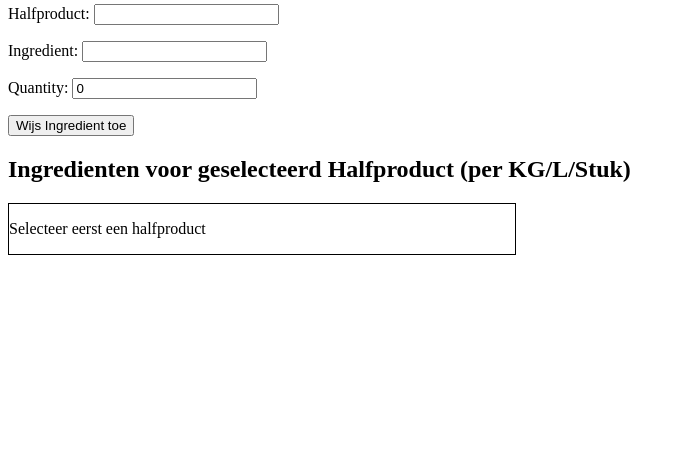
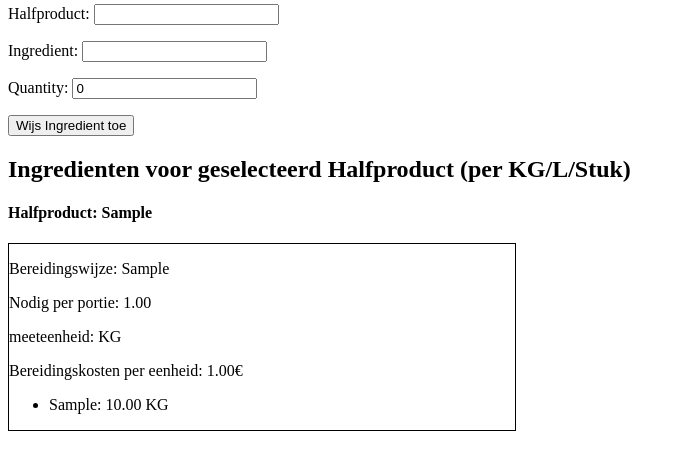
Before and after one commit to milovanpinxteren/HEFS_2.0, a Django app: template templates/recipes/halfproducten.html in a window 1280 px wide. Shown: the part 231-701 px from the top of the page, without its empty margins (0-685 px from the left). Run offline with Django 4.2, Linux system fonts and the light colour scheme; tables that the repository leaves empty hold one stand-in row (values such as "Sample post"); the template is opened without the code that fills it: values that come from a table or form of the project are taken from there, most other values are stand-ins (such as "Sample title", 1, 10 or a date in 2020); some libraries are stand-ins or nearby versions.

Commit message:
feat: show current halfproduct on page reload

```diff
--- a/hefs/views/recipe_views/recipe_views.py
+++ b/hefs/views/recipe_views/recipe_views.py
@@ -1,3 +1,4 @@
+
 from django.db import IntegrityError
 from django.http import JsonResponse
 from django.shortcuts import render, redirect
@@ -25,13 +26,14 @@ def show_halfproducten(request):
             print('A Constraint Error Occured.')
             context = {'form': form, 'msg': 'A Constraint Error Occured.'}
             return render(request, 'recipes/halfproducten.html', context)
-        if form.is_valid():
-            form.save()
-            return redirect('show_halfproducten')  # Redirect to the same page after submission
+        form = HalfproductenIngredientenForm(initial={'halfproduct': halfproduct_name})
+        context = {'form': form, 'default_halfproduct': halfproduct_name}
+        return render(request, 'recipes/halfproducten.html', context)
     else:
         form = HalfproductenIngredientenForm()
+        context = {'form': form}
 
-    return render(request, 'recipes/halfproducten.html', {'form': form})
+    return render(request, 'recipes/halfproducten.html', context)
 
 
 def ingredient_autocomplete(request):
@@ -42,7 +44,6 @@ def ingredient_autocomplete(request):
             names.append(ingredient.naam)
         return JsonResponse(names, safe=False)
     return JsonResponse([], safe=False)
-
 
 def halfproduct_autocomplete(request):
     if 'term' in request.GET:
@@ -55,7 +56,10 @@ def halfproduct_autocomplete(request):
 
 
 def get_ingredients_for_halfproduct(request):
-    halfproduct_name = request.GET.get('halfproduct_name')
+    if request.GET.get('halfproduct_name'):
+        halfproduct_name = request.GET.get('halfproduct_name')
+    elif request.POST['halfproduct']:
+        halfproduct_name = request.POST['halfproduct']
     try:
         halfproduct = Halfproducten.objects.get(naam=halfproduct_name)
         ingredients = HalfproductenIngredienten.objects.filter(halfproduct=halfproduct)
--- a/templates/recipes/halfproducten.html
+++ b/templates/recipes/halfproducten.html
@@ -9,6 +9,7 @@
     <script src="https://code.jquery.com/jquery-3.6.0.min.js"></script>
     <link rel="stylesheet" href="https://code.jquery.com/ui/1.12.1/themes/base/jquery-ui.css">
     <script src="https://code.jquery.com/ui/1.12.1/jquery-ui.min.js"></script>
+
 </head>
 <body>
 {% include "helpers/navbar.html" %}
@@ -28,10 +29,75 @@ Het aanmaken van halfproducten en ingredienten moet in de Admin pagina.
     <button type="submit">Wijs Ingredient toe</button>
 </form>
 <h2>Ingredienten voor geselecteerd Halfproduct (per KG/L/Stuk)</h2>
+<h4>Halfproduct: {{ default_halfproduct }}</h4>
 <div id="ingredients-list">
     <p>Selecteer eerst een halfproduct</p>
 </div>
 
+<div id="default-product" style="display: none;">{{ default_halfproduct }}</div>
+
+<script>
+    $(document).ready(function () {
+        // Function to check if the default halfproduct is filled
+        function checkDefaultProduct() {
+            var defaultHalfproduct = $("#default-product").text().trim();
+            if (defaultHalfproduct) {
+                // Trigger the AJAX request to get ingredients for the default halfproduct
+                $.ajax({
+                    url: "{% url 'get_ingredients_for_halfproduct' %}",
+                    data: {
+                        halfproduct_name: defaultHalfproduct
+                    },
+                    dataType: "json",
+                    success: function (data) {
+                        let ingredientsList = $('#ingredients-list');
+                        ingredientsList.empty();
+                        if (data.length === 0) {
+                            ingredientsList.append('<p>No ingredients found for the selected halfproduct.</p>');
+                        } else {
+                            let bereidingswijze = null;
+                            let meeteenheid = null;
+                            let nodig_per_portie = null;
+                            let bereidingskosten_per_eenheid = null;
+                            console.log('data')
+                            console.log(data)
+                            console.log(data[data.length - 1])
+                            if ('bereidingswijze' in data[data.length - 1]) {
+                                bereidingswijze = data[data.length - 1]['bereidingswijze'];
+                                ingredientsList.append('<p>Bereidingswijze: ' + bereidingswijze + '</p>');
+                            }
+                            if ('nodig_per_portie' in data[data.length - 1]) {
+                                nodig_per_portie = data[data.length - 1]['nodig_per_portie'];
+                                ingredientsList.append('<p>Nodig per portie: ' + nodig_per_portie + '</p>');
+                            }
+                            if ('meeteenheid' in data[data.length - 1]) {
+                                meeteenheid = data[data.length - 1]['meeteenheid'];
+                                ingredientsList.append('<p>meeteenheid: ' + meeteenheid + '</p>');
+                            }
+                            if ('bereidingskosten_per_eenheid' in data[data.length - 1]) {
+                                bereidingskosten_per_eenheid = data[data.length - 1]['bereidingskosten_per_eenheid'];
+                                ingredientsList.append('<p>Bereidingskosten per eenheid: ' + bereidingskosten_per_eenheid + '€ </p>');
+                            }
+// now pop the additional information from the data
+                            if (bereidingswijze || nodig_per_portie || meeteenheid || bereidingskosten_per_eenheid) {
+                                data.pop();
+                            }
+                            let list = $('<ul></ul>');
+                            data.forEach(function (item) {
+                                list.append('<li>' + item.name + ': ' + item.quantity + ' ' + item.meeteenheid + '</li>');
+                            });
+                            ingredientsList.append(list);
+                        }
+                    }
+                });
+                clearInterval(checkInterval); // Stop the timer once the default product is filled
+            }
+        }
+
+        // Check the default product every second
+        var checkInterval = setInterval(checkDefaultProduct, 300);
+    });
+</script>
 
 <script>
     $(function () {
```
